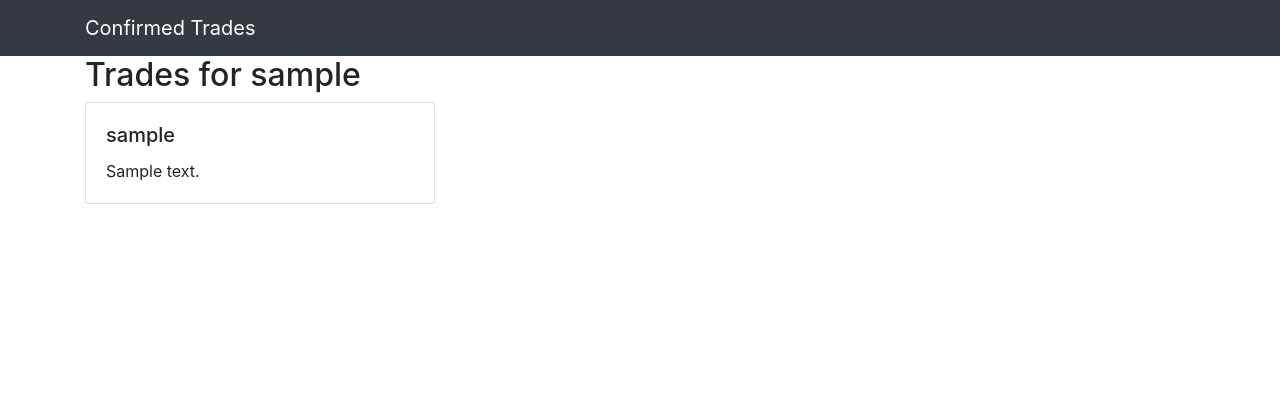
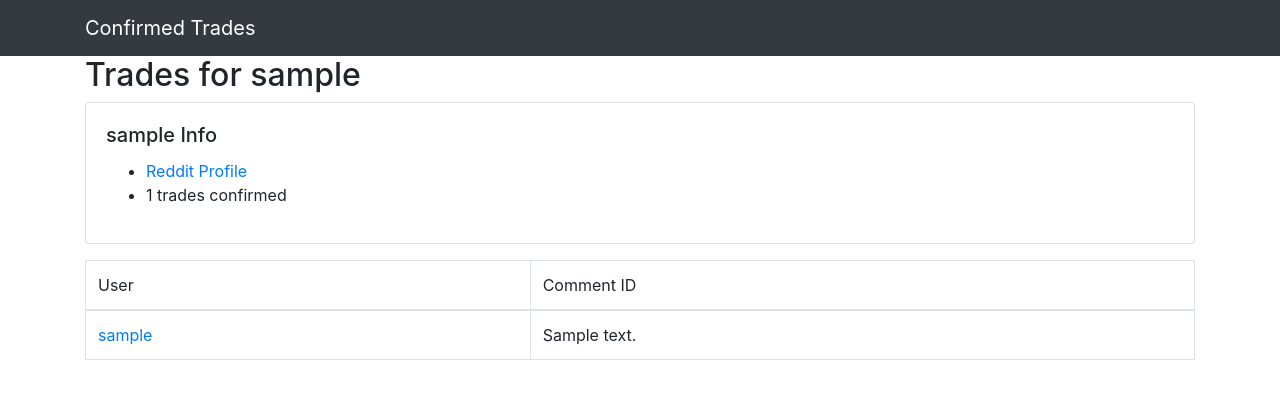
Before and after one commit to integralfx/ConfirmedTrades, a Django app: a page that uses trades/templates/trades/trades.html in a window 1280 px wide. Shown: the top 399 px of the page. Run offline with Django 3.2, Linux system fonts and the light colour scheme; tables that the repository leaves empty hold one stand-in row (values such as "Sample post"); some libraries are stand-ins or nearby versions; some web fonts are replaced.

Commit message:
Show user info and change store trades in a table

```diff
--- a/trades/templates/trades/trades.html
+++ b/trades/templates/trades/trades.html
@@ -3,16 +3,32 @@
 {% block content %}
     <h2>Trades for {{ redditor }}</h2>
 
-    <div class="row">
-        {% for trade in trades %}
-            <div class="col-md-4 h-100 mb-3">
-                <div class="card">
-                    <div class="card-body">
-                        <h5 class="card-title">{{ trade.user2 }}</h5>
-                        <p class="card-text">{{ trade.comment_id }}</p>
-                    </div>
-                </div>
+    <div class="card mb-3">
+        <div class="card-body">
+            <h5 class="card-title">{{ redditor }} Info</h5>
+            <div class="card-text">
+                <ul>
+                    <li><a href="https://reddit.com/user/{{ redditor }}">Reddit Profile</a></li>
+                    <li>{{ trades.count }} trades confirmed</li>
+                <ul>
             </div>
-        {% endfor %}
+        </div>
     </div>
+
+    <table class="table table-bordered table-hover">
+        <thead>
+            <tr>
+                <td>User</td>
+                <td>Comment ID</td>
+            </tr>
+        </thead>
+        <tbody>
+            {% for trade in trades %}
+                <tr>
+                    <td><a href="{% url 'trades' trade.user2 %}">{{ trade.user2 }}</a></td>
+                    <td>{{ trade.comment_id }}</td>
+                </tr>
+            {% endfor %}
+        </tbody>
+    </table>
 {% endblock %}
```
